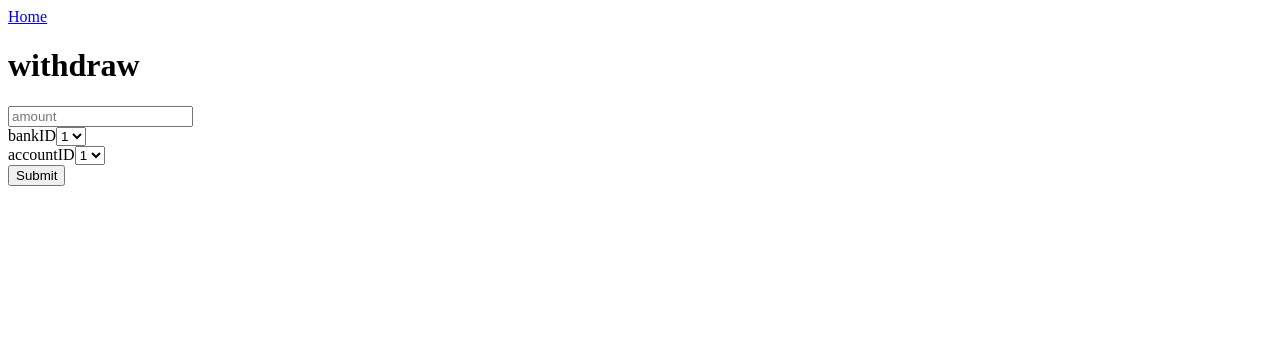
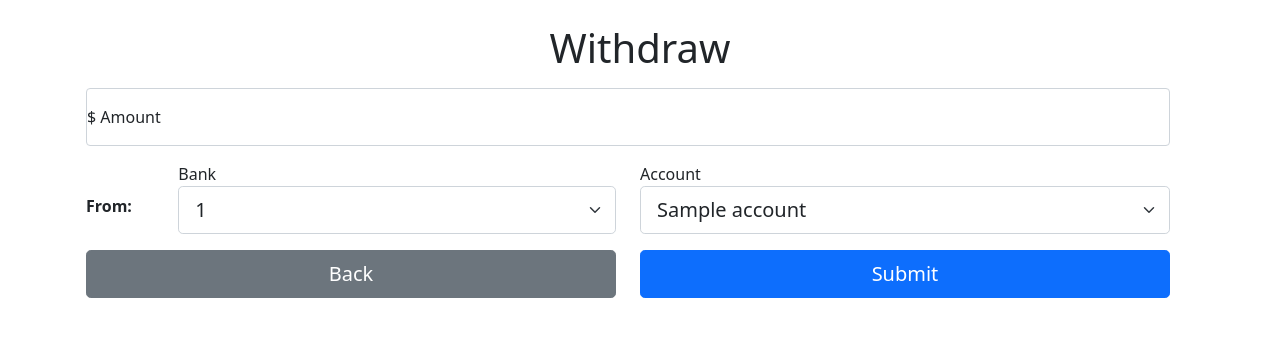
Before and after one commit to davidcornell2326/FlaskApp, a Flask app: template templates/11_2_withdraw.html in a window 1280 px wide. Shown: the top 337 px of the page. Run offline with Flask 2, Linux system fonts and the light colour scheme; the template is opened without the code that fills it: most values are stand-ins (such as "Sample title", 1, 10 or a date in 2020).

Commit message:
Updated style for 11_1 and 11_2

```diff
--- a/templates/11_2_withdraw.html
+++ b/templates/11_2_withdraw.html
@@ -2,30 +2,61 @@
 <html lang="en">
 
 <head>
-    <title>withdraw</title>
+    <title>Make Withdrawal</title>
+    <link href="https://cdn.jsdelivr.net/npm/bootstrap@5.1.3/dist/css/bootstrap.min.css" rel="stylesheet" integrity="sha384-1BmE4kWBq78iYhFldvKuhfTAU6auU8tT94WrHftjDbrCEXSU1oBoqyl2QvZ6jIW3" crossorigin="anonymous">
 </head>
 
 <body>
+    <div class="container">
         <div class="header">
-        <a href="/">Home</a>
-        <h1>withdraw</h1>
+            <br/>
+            <h1 style="text-align: center;" class="mb-3">Withdraw</h1>
         </div>
 
-    <form id="form" method="POST">
-        <div><input type="number" name="amount" placeholder="amount" required /></div>
-        <div><text>bankID</text><select name="bankID">
+        <form id="form" method="POST" class="row g-3">
+            <div class="row mt-3">
+                <div class="form-floating col-12 mb-3">
+                    <input type="number" name="amount" class="form-control" id="amountInput" placeholder="amount">
+                    <label for="amountINput">$ Amount</label>
+                </div>
+            </div>
+
+            <div class="row align-items-center">
+                <div class="col-1">
+                    <strong>From: </strong>
+                </div>
+
+                <div class="col-5">
+                    <label for="bankIDInput">Bank</label>
+                    <select name="bankID" class="form-select form-select-lg mb-3" id="bankInput">
                         {% for bankID in bankIDs %}
                         <option>{{bankID}}</option>
                         {% endfor %}
-        </select></div>
-        <div><text>accountID</text><select name="accountID">
-            {% for accountID in accountIDs %}
-            <option>{{accountID}}</option>
+                    </select>
+                </div>
+
+                <div class="col-6">
+                    <label for="accountInput">Account</label>
+                    <select name="accountID" class="form-select form-select-lg mb-3 mt-0" id="accountInput">
+                        {% for account in accountIDs %}
+                        <option>{{account}}</option>
                         {% endfor %}
-        </select></div>
+                    </select>
+                </div>
+            </div>
 
-        <button type="submit">Submit</button>
+            <div class="row">
+                <div class="col">
+                    <div class="d-grid gap-2">
+                        <a class="btn btn-secondary btn-lg" role="button" href="/">Back</a>
+                    </div>
+                </div>
+                <div class="col">
+                    <div class="d-grid gap-2"><button type="submit" class="btn btn-primary btn-lg">Submit</button></div>
+                </div>
+            </div>
         </form>
+    </div>
 
     <script>
         document.querySelector('#form').addEventListener("submit", async function (e) {
```
Also changed, not shown: templates/11_1_deposit.html (+43 -12 lines). Lines whose indentation alone changed are shown as unchanged.
